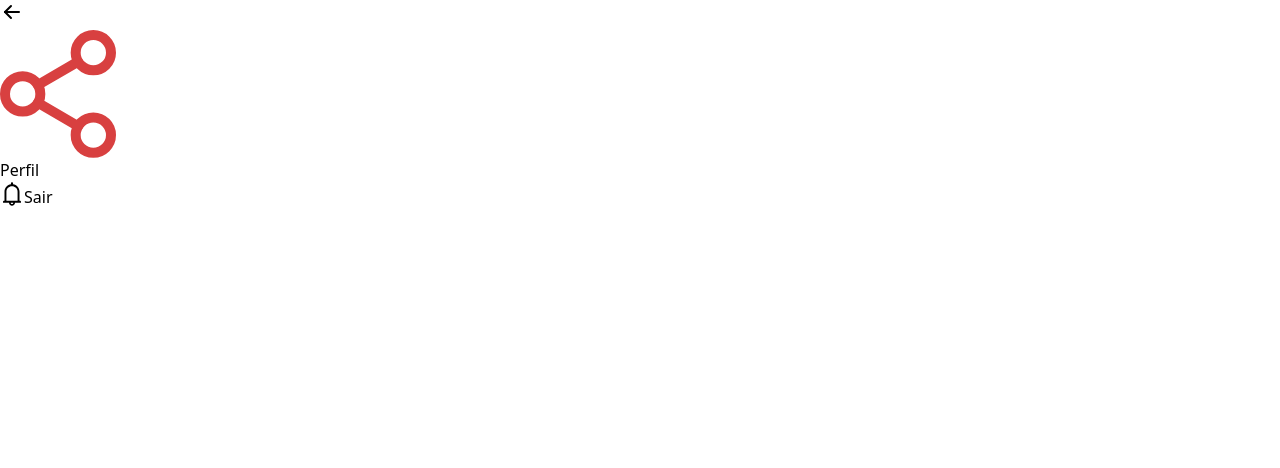
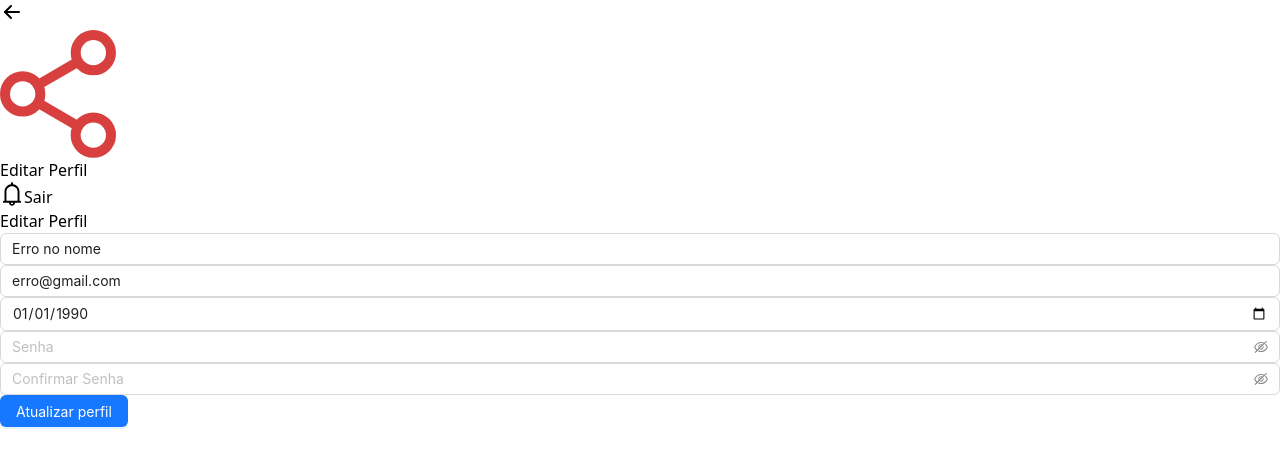
Before and after one commit to MeetSpaceUFRPE/meetspace-front, a React (Vite) app: page /perfil in a window 1280 px wide. Shown: the top 468 px of the page. Built offline with nearby package versions, Linux system fonts and the light colour scheme; no server answers.

Commit message:
feat: perfil service

```diff
--- a/src/pages/app/Perfil.jsx
+++ b/src/pages/app/Perfil.jsx
@@ -1,14 +1,112 @@
-import React from 'react'
+import React, { useState, useEffect } from 'react';
+import { Input, Button } from 'antd';
 import Header from "../../components/Header";
 import ButtonBack from "../../components/ButtonBack";
+import { updatePerfil } from '../../services/perfilService';
+import { getPerfil } from '../../services/perfilService';
 
 const Perfil = () => {
+  const [nome, setNome] = useState('');
+  const [email, setEmail] = useState('');
+  const [dataNascimento, setDataNascimento] = useState('');
+  const [senha, setSenha] = useState('');
+  const [confirmarSenha, setConfirmarSenha] = useState('');
+  const [loading, setLoading] = useState(false);
+
+  const loadPerfil = async () => {
+    try {
+      const response = await getPerfil();
+      const { nome, email, dataNascimento } = response;
+      setNome(nome || 'Erro no nome');
+      setEmail(email || 'erro@gmail.com');
+      setDataNascimento(dataNascimento || '1990-01-01');
+    } catch (err) {
+      setNome('Erro no nome');
+      setEmail('erro@gmail.com');
+      setDataNascimento('1990-01-01');
+    }
+  };
+
+  useEffect(() => {
+    loadPerfil();
+  }, []);
+
+  const handleSubmit = async () => {
+    if (senha !== confirmarSenha) {
+      alert('As senhas não coincidem.');
+      return;
+    }
+
+    setLoading(true);
+
+    try {
+      const userProfileData = {
+        nome,
+        email,
+        dataNascimento,
+        senha,
+      };
+      await updatePerfil(userProfileData);
+      alert('Perfil atualizado com sucesso!');
+    } catch (err) {
+      alert(err.message || 'Erro ao atualizar o perfil');
+    } finally {
+      setLoading(false);
+    }
+  };
+
   return (
-    <div>
-      <ButtonBack path={"/home"} style="fixed top-24 left-4 z-50" />
-      <Header sectionName={"Perfil"} />
+    <div className='flex flex-col items-center justify-center min-h-screen'>
+      <ButtonBack path="/home" style="fixed top-24 left-4 z-50" />
+      <Header sectionName="Editar Perfil" />
+
+      <h1 className="text-2xl font-semibold mb-6">Editar Perfil</h1>
+
+      <div className="w-80 space-y-4">
+        <Input
+          placeholder="Nome completo"
+          value={nome}
+          onChange={(e) => setNome(e.target.value)}
+          className="rounded"
+        />
+        <Input
+          placeholder="E-mail"
+          type="email"
+          value={email}
+          onChange={(e) => setEmail(e.target.value)}
+          className="rounded"
+        />
+        <Input
+          type="date"
+          placeholder="Data de nascimento"
+          value={dataNascimento}
+          onChange={(e) => setDataNascimento(e.target.value)}
+          className="rounded"
+        />
+        <Input.Password
+          placeholder="Senha"
+          value={senha}
+          onChange={(e) => setSenha(e.target.value)}
+          className="rounded"
+        />
+        <Input.Password
+          placeholder="Confirmar Senha"
+          value={confirmarSenha}
+          onChange={(e) => setConfirmarSenha(e.target.value)}
+          className="rounded"
+        />
+
+        <Button
+          type="primary"
+          className="w-full bg-red-600 hover:bg-red-500"
+          onClick={handleSubmit}
+          loading={loading}
+        >
+          Atualizar perfil
+        </Button>
+      </div>
     </div>
-  )
-}
+  );
+};
 
-export default Perfil
+export default Perfil;
--- /dev/null
+++ b/src/services/perfilService.js
@@ -0,0 +1,21 @@
+import api from './api'; // Importando a instância do axios configurada
+
+// Função para obter os dados do perfil
+export const getPerfil = async () => {
+  try {
+    const response = await api.get('/perfil'); // Faz a requisição GET para o endpoint /perfil
+    return response.data; // Retorna os dados do perfil
+  } catch (error) {
+    throw new Error('Erro ao obter os dados do perfil');
+  }
+};
+
+// Função para atualizar os dados do perfil
+export const updatePerfil = async (perfilData) => {
+  try {
+    const response = await api.post('/perfil', perfilData); // Faz a requisição POST para atualizar o perfil
+    return response.data; // Retorna os dados atualizados do perfil (ou confirmação)
+  } catch (error) {
+    throw new Error('Erro ao atualizar o perfil');
+  }
+};
```
